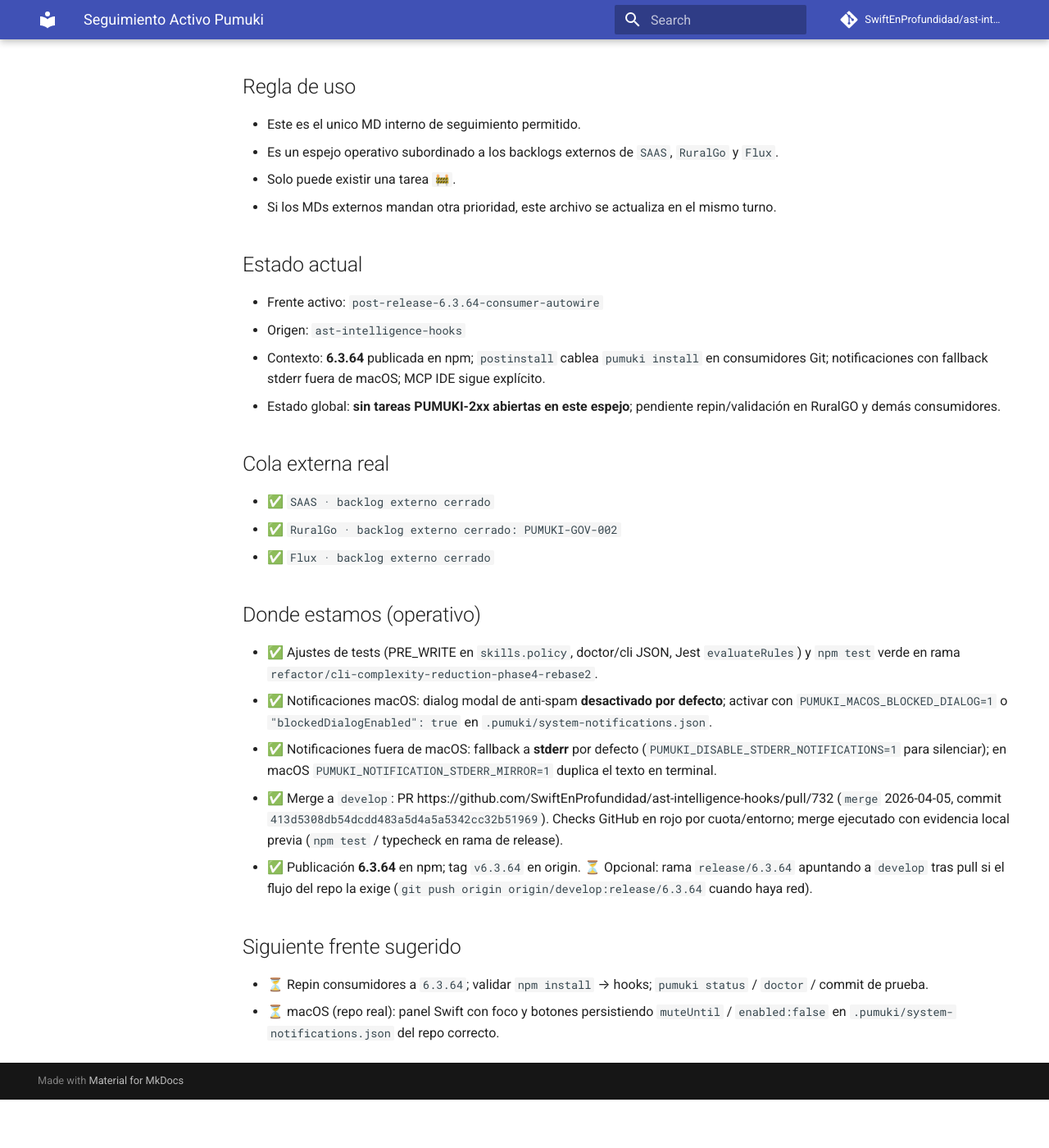
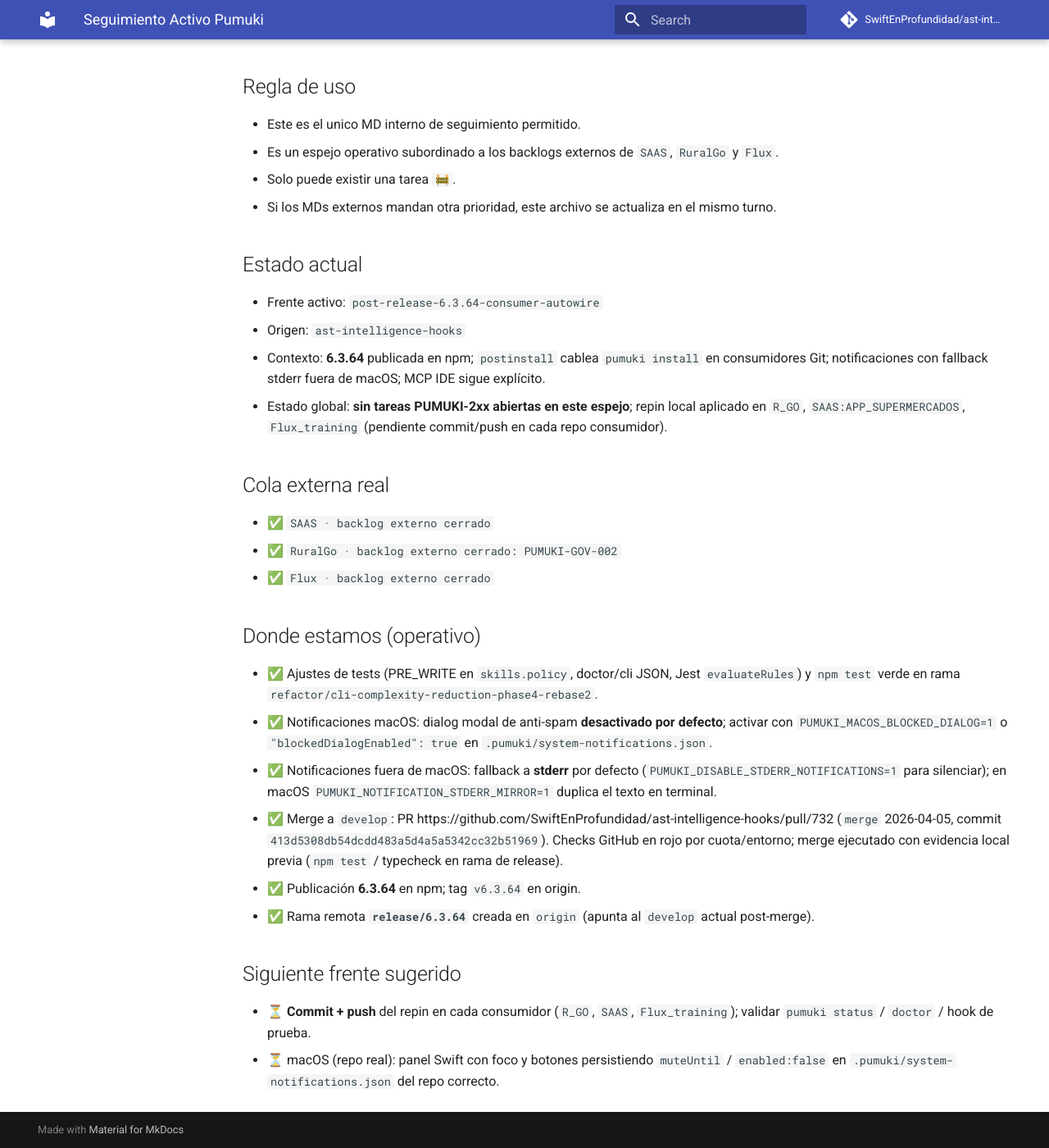
Before and after one commit to SwiftEnProfundidad/ast-intelligence-hooks, an MkDocs documentation site: the page built from docs/tracking/plan-activo-de-trabajo.md, in a window 1280 px wide and 1400 px high, scrolled down 357 px. Shown: the whole window at 82% size. Built offline with MkDocs 1.6.1 and Material for MkDocs 9.7.7, drawn with Linux system fonts in a browser that asks for light colours; comment, search, counter and statistics services are not loaded; before the commit the page ends 1698 px from its top, so only the background shows below that.

Commit message:
docs(tracking): release/6.3.64 en origin y repin local consumidores 6.3.64

```diff
--- a/docs/tracking/plan-activo-de-trabajo.md
+++ b/docs/tracking/plan-activo-de-trabajo.md
@@ -19,7 +19,7 @@
 - Frente activo: `post-release-6.3.64-consumer-autowire`
 - Origen: `ast-intelligence-hooks`
 - Contexto: **6.3.64** publicada en npm; `postinstall` cablea `pumuki install` en consumidores Git; notificaciones con fallback stderr fuera de macOS; MCP IDE sigue explícito.
-- Estado global: **sin tareas PUMUKI-2xx abiertas en este espejo**; pendiente repin/validación en RuralGO y demás consumidores.
+- Estado global: **sin tareas PUMUKI-2xx abiertas en este espejo**; repin local aplicado en `R_GO`, `SAAS:APP_SUPERMERCADOS`, `Flux_training` (pendiente commit/push en cada repo consumidor).
 
 ## Cola externa real
 
@@ -33,9 +33,10 @@
 - ✅ Notificaciones macOS: dialog modal de anti-spam **desactivado por defecto**; activar con `PUMUKI_MACOS_BLOCKED_DIALOG=1` o `"blockedDialogEnabled": true` en `.pumuki/system-notifications.json`.
 - ✅ Notificaciones fuera de macOS: fallback a **stderr** por defecto (`PUMUKI_DISABLE_STDERR_NOTIFICATIONS=1` para silenciar); en macOS `PUMUKI_NOTIFICATION_STDERR_MIRROR=1` duplica el texto en terminal.
 - ✅ Merge a `develop`: PR https://github.com/SwiftEnProfundidad/ast-intelligence-hooks/pull/732 (`merge` 2026-04-05, commit `413d5308db54dcdd483a5d4a5a5342cc32b51969`). Checks GitHub en rojo por cuota/entorno; merge ejecutado con evidencia local previa (`npm test` / typecheck en rama de release).
-- ✅ Publicación **6.3.64** en npm; tag `v6.3.64` en origin. ⏳ Opcional: rama `release/6.3.64` apuntando a `develop` tras pull si el flujo del repo la exige (`git push origin origin/develop:release/6.3.64` cuando haya red).
+- ✅ Publicación **6.3.64** en npm; tag `v6.3.64` en origin.
+- ✅ Rama remota **`release/6.3.64`** creada en `origin` (apunta al `develop` actual post-merge).
 
 ## Siguiente frente sugerido
 
-- ⏳ Repin consumidores a `6.3.64`; validar `npm install` → hooks; `pumuki status` / `doctor` / commit de prueba.
+- ⏳ **Commit + push** del repin en cada consumidor (`R_GO`, `SAAS`, `Flux_training`); validar `pumuki status` / `doctor` / hook de prueba.
 - ⏳ macOS (repo real): panel Swift con foco y botones persistiendo `muteUntil` / `enabled:false` en `.pumuki/system-notifications.json` del repo correcto.
```
